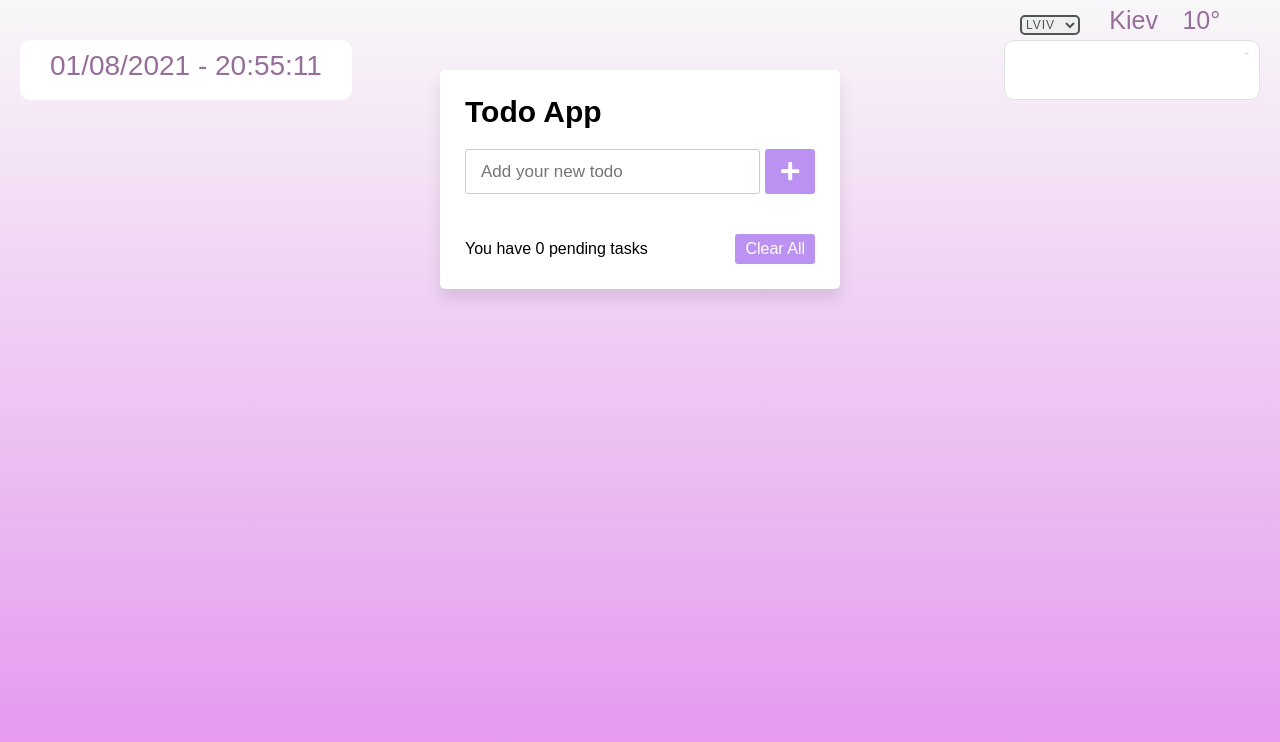
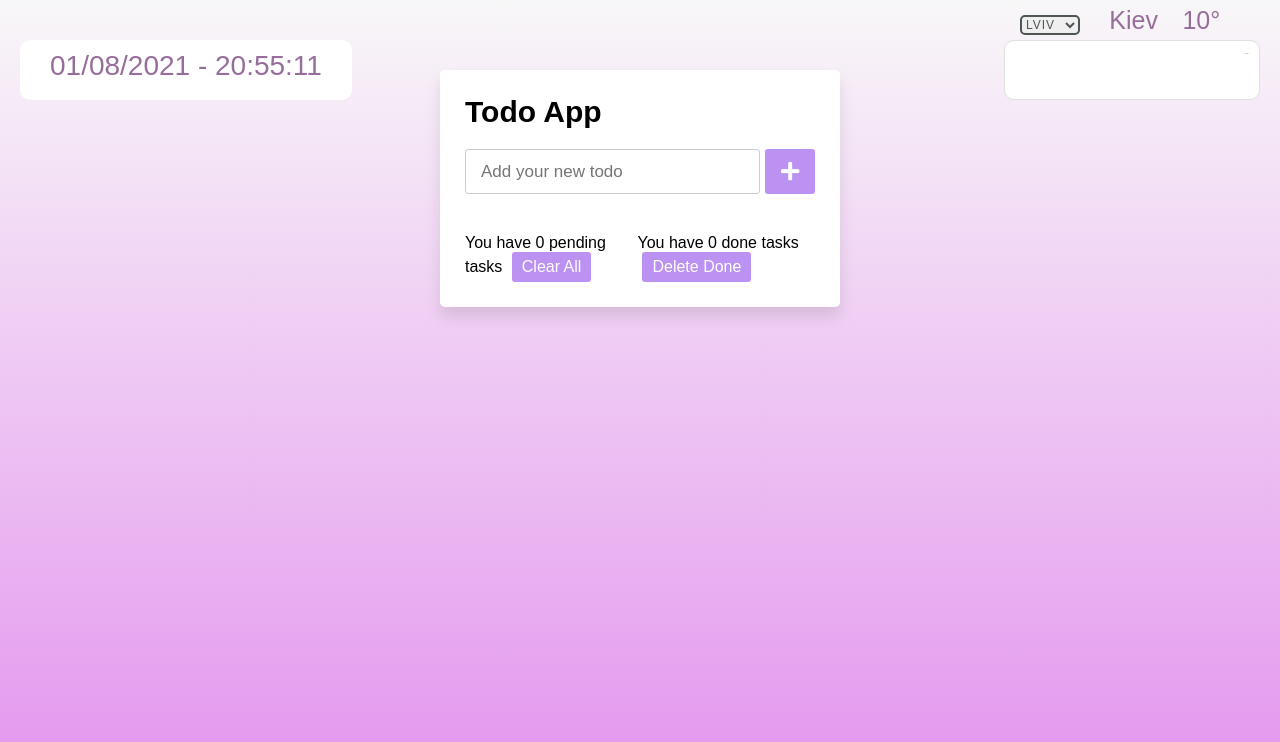
Before and after one commit to Nadiyahr/JSF, a plain HTML site: page new proj/index.html in a window 1280 px wide. Drawn offline with Linux system fonts and the light colour scheme; no server answers.

Commit message:
Update index.html

```diff
--- a/new proj/index.html
+++ b/new proj/index.html
@@ -35,10 +35,17 @@
       <ul class="todoList">
       </ul>
       <div class="footer">
-        <span>You have <span class="pendingTasks"></span> pending tasks</span>
-        <button>Clear All</button>
+        <div class="pending">
+          <span>You have <span class="pendingTasks"></span> pending tasks</span>
+          <button id="clear">Clear All</button>
+        </div>
+        <div class="done">
+          <span>You have <span class="doneTasks"></span> done tasks</span>
+          <button id="del">Delete Done</button>
+        </div>
       </div>
     </div>
+
 
     <script src="date.js"></script>
     <script src="weather.js"></script>
```
